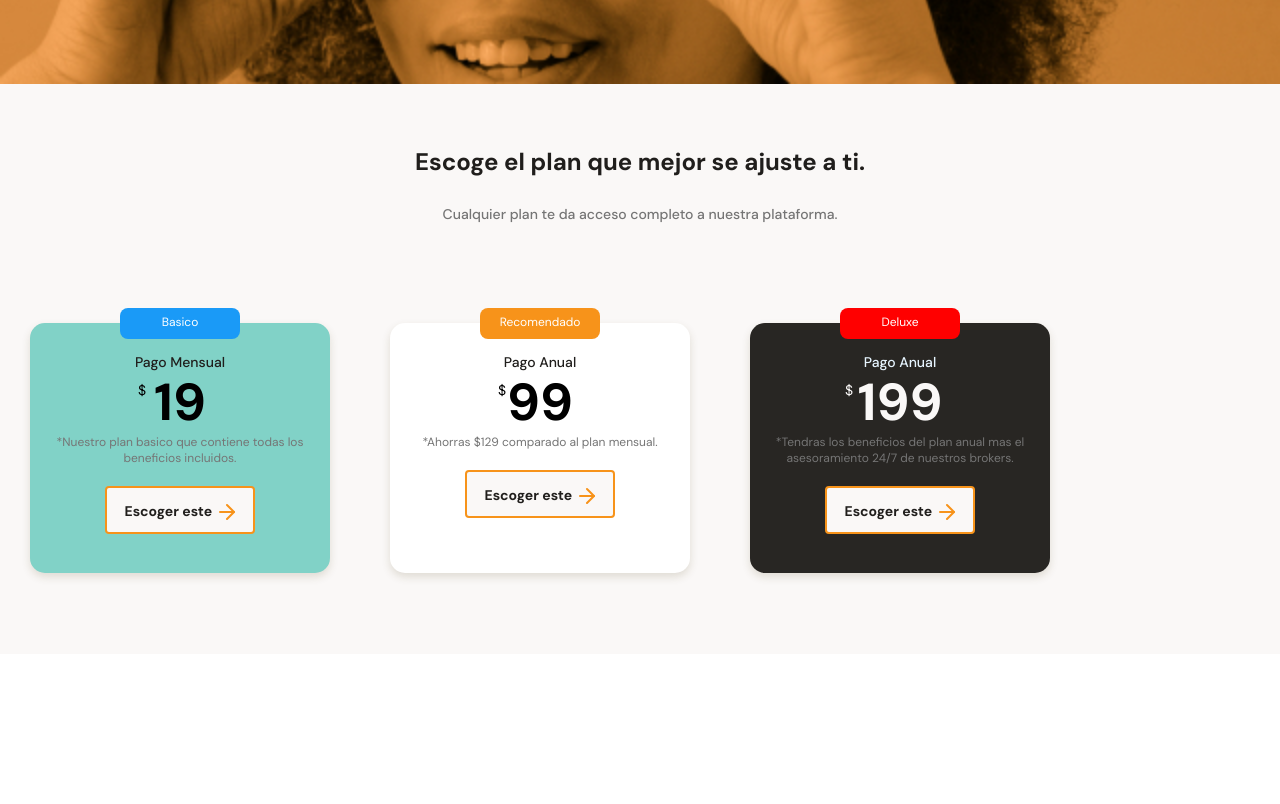
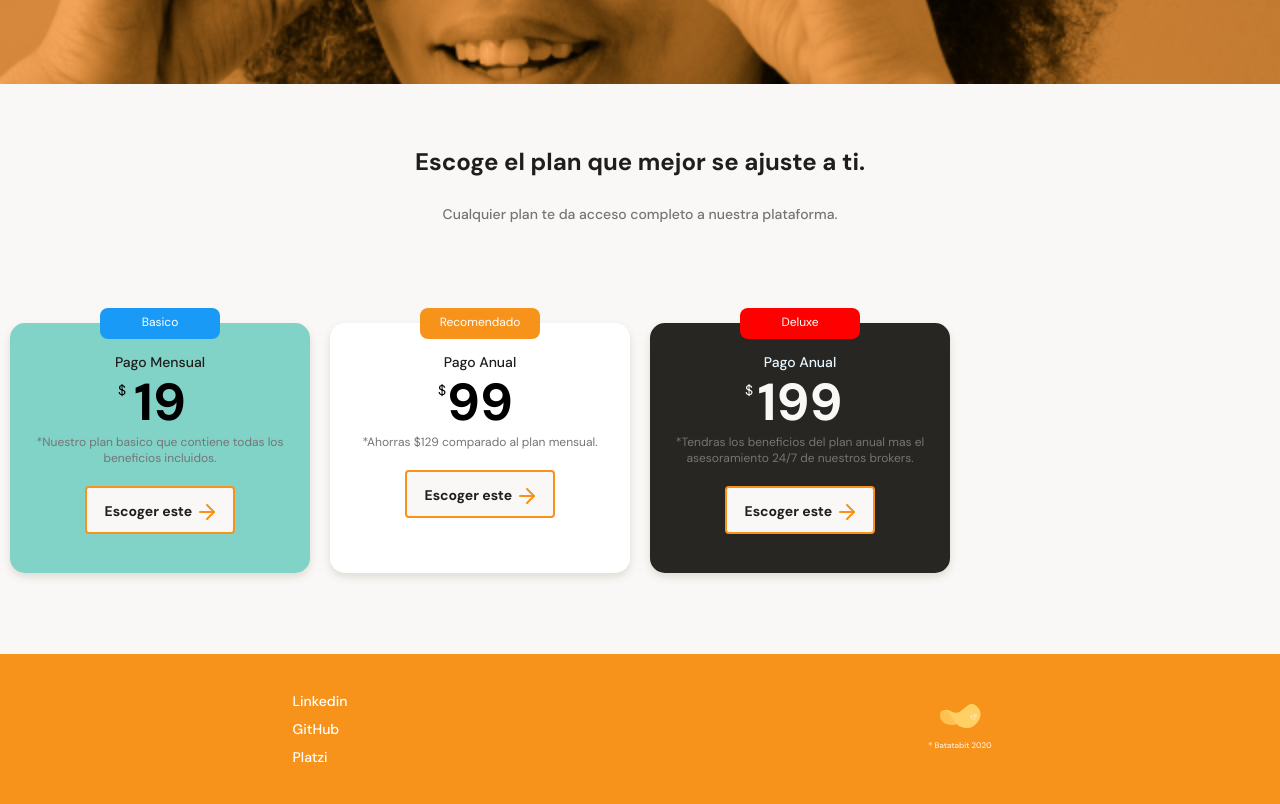
Before and after one commit to chinosuppo/BataBit-ResponsiveDesign, a plain HTML site: page index.html in a window 1280 px wide. Shown: the part 2306-3110 px from the top of the page. Before the commit the page ends 2960 px from the top, so only its background shows below. Drawn offline with Linux system fonts and the light colour scheme.

Commit message:
Footer finalizado

```diff
--- a/css/styles.css
+++ b/css/styles.css
@@ -411,10 +411,10 @@ main{
     position: relative;
     scroll-snap-align: center;
     width: 70%;
-    min-width:  230px;
+    min-width: 190px;
     max-width: 300px;
     height: 250px;
-    margin: 50px 30px 0;
+    margin: 50px 10px 0;
     padding: 0 15px;
     background-color: var(--just-white);
     border-radius: 15px;
@@ -526,3 +526,33 @@ main{
     top: -7px;
     left: calc(50% - 55px);
 }
+
+footer{
+    display: flex;
+    width: 100%;
+    height: 150px;
+    background-color: var(--bitcoin-orange);
+}
+
+footer section{
+    display: flex;
+    justify-content: center;
+    align-items: center;
+    width: 50%;
+}
+
+footer .left ul{
+    font-size: 1.4rem;
+    font-weight: 500;
+    line-height: 1.8rem;
+    list-style: none;
+}
+
+.left li{
+    margin: 10px 0;
+}
+
+.left a{
+    text-decoration: none;
+    color: var(--just-white);
+}
--- a/index.html
+++ b/index.html
@@ -177,6 +177,29 @@
             </section>
         </main>
 
-        <footer></footer>
+        <footer>
+            <section class="left">
+                <ul>
+                    <li>
+                        <a
+                            href="https://www.linkedin.com/in/carlos-suppo/"
+                            target="_blank"
+                            >Linkedin</a
+                        >
+                    </li>
+                    <li>
+                        <a href="https://github.com/chinosuppo" target="_blank"
+                            >GitHub</a
+                        >
+                    </li>
+                    <li><a href="https://platzi.com/" target="_blank">Platzi</a></li>
+                </ul>
+            </section>
+            <section class="right">
+                <img
+                    src="./assets/img/logo-footer.svg"
+                    alt="Logo de Batatabit 2020" />
+            </section>
+        </footer>
     </body>
 </html>
```
